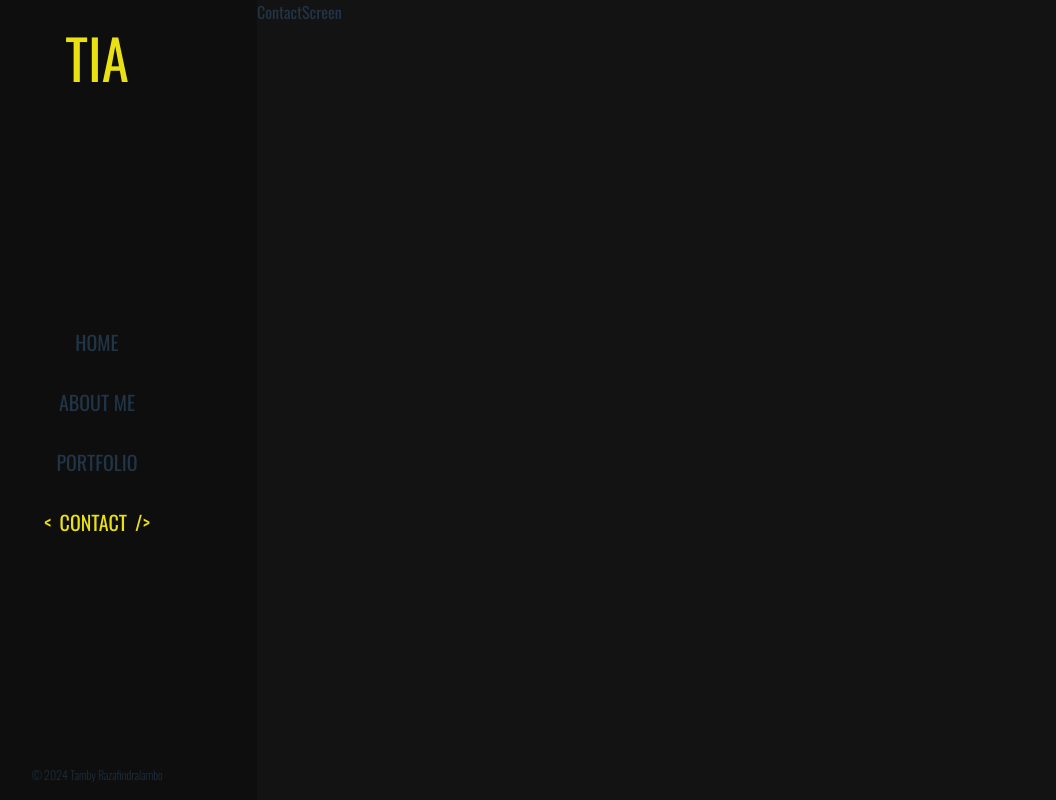
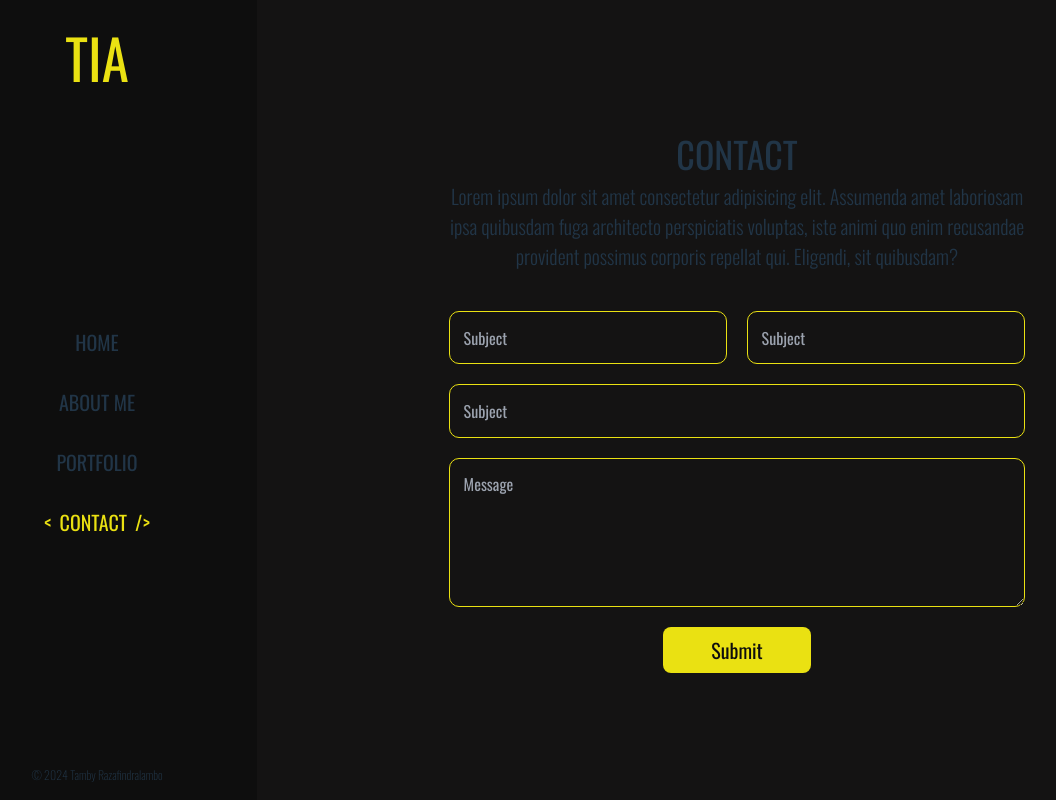
Before and after one commit to tamby1296/fe-portfolio, a React (Vite) app: page /contact in a window 1280 px wide. Shown: the whole page, without its empty margins (63-1119 px from the left). Built offline with nearby package versions, Linux system fonts and the light colour scheme.

Commit message:
add contact form

```diff
--- a/src/index.css
+++ b/src/index.css
@@ -83,3 +83,15 @@
   font-style: normal;
   font-display: swap;
 }
+
+input, textarea {
+  border-radius: 10px;
+  border: 1px solid #EAE112;
+  background: transparent;
+  padding: 0.85rem;
+  width: 100%;
+}
+
+input:focus, textarea:focus {
+  outline: none;
+}
--- a/src/modules/about/AboutScreen.tsx
+++ b/src/modules/about/AboutScreen.tsx
@@ -6,8 +6,8 @@ const AboutScreen = () => {
         <p className="text-xl font-light">Lorem ipsum dolor sit amet consectetur adipisicing elit. Commodi consequatur at iste? Natus quas quam aperiam consectetur nihil laudantium ut ad suscipit veritatis vero aliquam maxime odit, recusandae accusantium rerum.</p>
       </div>
       <div className="flex flex-col lg:flex-row mb-14">
-        <img src="https://placehold.co/403x467" alt="my-img" className="mx-12 rounded-xl flex-grow" />
-        <div className="flex flex-col justify-center items-start w-full lg:w-4/6 pt-10 lg:pt-0">
+        <img src="https://placehold.co/403x467" alt="my-img" className="mx-12 rounded-xl flex-grow flex-shrink" />
+        <div className="flex flex-col justify-center items-start w-full lg:w-4/6 pt-10 lg:pt-0 flex-shrink">
           <h2 className="text-2xl text-kAppYellow uppercase mb-5">Tamby Razafindralambo</h2>
           <h3 className="text-xl uppercase mb-4">Web Developer</h3>
           <p className="text-lg font-light mb-10">
--- a/src/modules/contact/ContactScreen.tsx
+++ b/src/modules/contact/ContactScreen.tsx
@@ -1,6 +1,20 @@
 const ContactScreen = () => {
   return (
-    <div>ContactScreen</div>
+    <div className="flex flex-col justify-center px-[10%]">
+      <div className="text-center mx-auto mb-10">
+        <h1 className="text-4xl">CONTACT</h1>
+        <p className="text-xl font-light w-3/4 mx-auto">Lorem ipsum dolor sit amet consectetur adipisicing elit. Assumenda amet laboriosam ipsa quibusdam fuga architecto perspiciatis voluptas, iste animi quo enim recusandae provident possimus corporis repellat qui. Eligendi, sit quibusdam?</p>
+      </div>
+      <form action="#" className="w-3/4 mx-auto flex flex-col items-center gap-5">
+        <div className="flex justify-between gap-5 w-full">
+          <input type="text" placeholder="Subject" />
+          <input type="text" placeholder="Subject" />
+        </div>
+        <input type="text" placeholder="Subject" />
+        <textarea placeholder="Message" rows={5}/>
+        <button type="submit" className="text-xl text-kAppBlack bg-kAppYellow px-12 py-2 rounded-lg">Submit</button>
+      </form>
+    </div>
   )
 }
 
```
